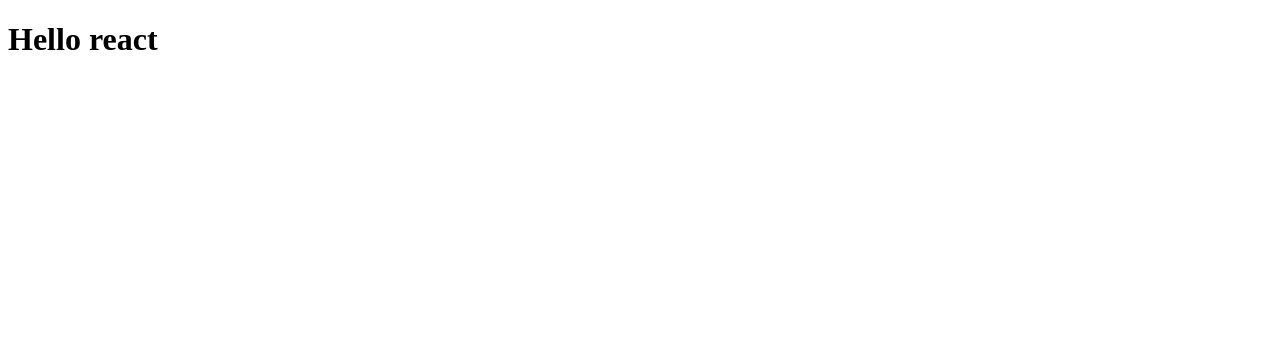
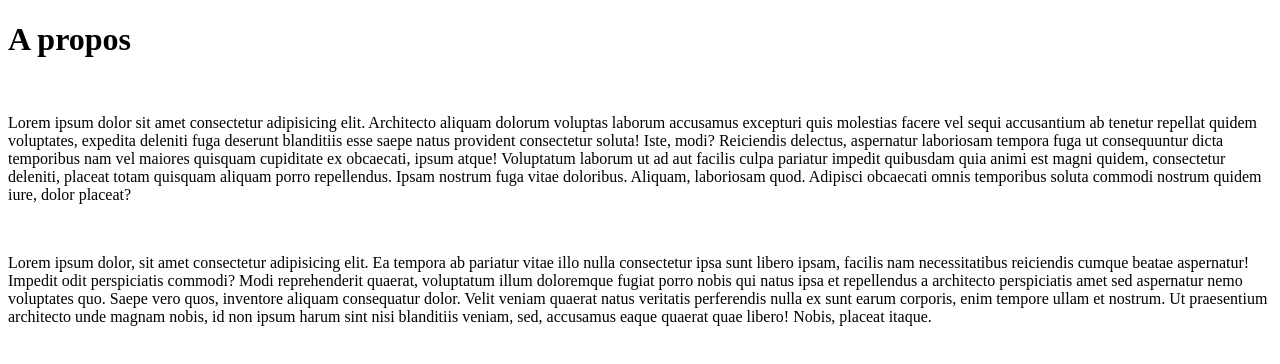
Before and after one commit to u-mughal/MUGHAL_11_14092023, a React (Create React App) app: page /Apropos in a window 1280 px wide. Shown: the top 364 px of the page. Built offline with nearby package versions, Linux system fonts and the light colour scheme.

Commit message:
install react router dom + add fichier

```diff
--- a/package.json
+++ b/package.json
@@ -8,6 +8,7 @@
     "@testing-library/user-event": "^13.5.0",
     "react": "^18.2.0",
     "react-dom": "^18.2.0",
+    "react-router-dom": "^6.16.0",
     "react-scripts": "5.0.1",
     "web-vitals": "^2.1.4"
   },
--- a/src/App.js
+++ b/src/App.js
@@ -1,5 +1,21 @@
+import React from "react";
+import { BrowserRouter, Routes, Route } from "react-router-dom";
+import Apropos from "./pages/Apropos";
+import Home from "./pages/Home";
+import Page404 from "./pages/Page404";
+import Pagelogements from "./pages/Pagelogements";
+
 const App = () => {
-  return <h1>Hello react</h1>;
-}
+  return (
+    <BrowserRouter>
+      <Routes>
+        <Route path="/Home" element={<Home />} />
+        <Route path="/Apropos" element={<Apropos />} />
+        <Route path="/*" element={<Page404 />} />
+        <Route path="/Logement" element={<Pagelogements />} />
+      </Routes>
+    </BrowserRouter>
+  );
+};
 
 export default App;
--- /dev/null
+++ b/src/pages/Apropos.js
@@ -0,0 +1,15 @@
+import React from 'react';
+
+const Apropos = () => {
+    return (
+        <div>
+            <h1>A propos</h1>
+            <br />
+            <p>Lorem ipsum dolor sit amet consectetur adipisicing elit. Architecto aliquam dolorum voluptas laborum accusamus excepturi quis molestias facere vel sequi accusantium ab tenetur repellat quidem voluptates, expedita deleniti fuga deserunt blanditiis esse saepe natus provident consectetur soluta! Iste, modi? Reiciendis delectus, aspernatur laboriosam tempora fuga ut consequuntur dicta temporibus nam vel maiores quisquam cupiditate ex obcaecati, ipsum atque! Voluptatum laborum ut ad aut facilis culpa pariatur impedit quibusdam quia animi est magni quidem, consectetur deleniti, placeat totam quisquam aliquam porro repellendus. Ipsam nostrum fuga vitae doloribus. Aliquam, laboriosam quod. Adipisci obcaecati omnis temporibus soluta commodi nostrum quidem iure, dolor placeat?</p>
+            <br />
+            <p>Lorem ipsum dolor, sit amet consectetur adipisicing elit. Ea tempora ab pariatur vitae illo nulla consectetur ipsa sunt libero ipsam, facilis nam necessitatibus reiciendis cumque beatae aspernatur! Impedit odit perspiciatis commodi? Modi reprehenderit quaerat, voluptatum illum doloremque fugiat porro nobis qui natus ipsa et repellendus a architecto perspiciatis amet sed aspernatur nemo voluptates quo. Saepe vero quos, inventore aliquam consequatur dolor. Velit veniam quaerat natus veritatis perferendis nulla ex sunt earum corporis, enim tempore ullam et nostrum. Ut praesentium architecto unde magnam nobis, id non ipsum harum sint nisi blanditiis veniam, sed, accusamus eaque quaerat quae libero! Nobis, placeat itaque.</p>
+        </div>
+    );
+};
+
+export default Apropos;
--- /dev/null
+++ b/src/pages/Home.js
@@ -0,0 +1,11 @@
+import React from 'react';
+
+const Home = () => {
+    return (
+        <div>
+            <h1>Accueil</h1>
+        </div>
+    );
+};
+
+export default Home;
--- /dev/null
+++ b/src/pages/Page404.js
@@ -0,0 +1,11 @@
+import React from "react";
+
+const Page404 = () => {
+  return (
+    <div>
+      <h1>404</h1>
+    </div>
+  );
+};
+
+export default Page404;
--- /dev/null
+++ b/src/pages/Pagelogements.js
@@ -0,0 +1,11 @@
+import React from "react";
+
+const Pagelogements = () => {
+  return (
+    <div>
+      <h1>logements</h1>
+    </div>
+  );
+};
+
+export default Pagelogements;
```
Also changed, not shown: styles/Apropos.css (added), styles/Home.css (added), styles/Page404.css (added), styles/Pagelogements.css (added), 1 other file (tests, documents, lock files or other folders).
